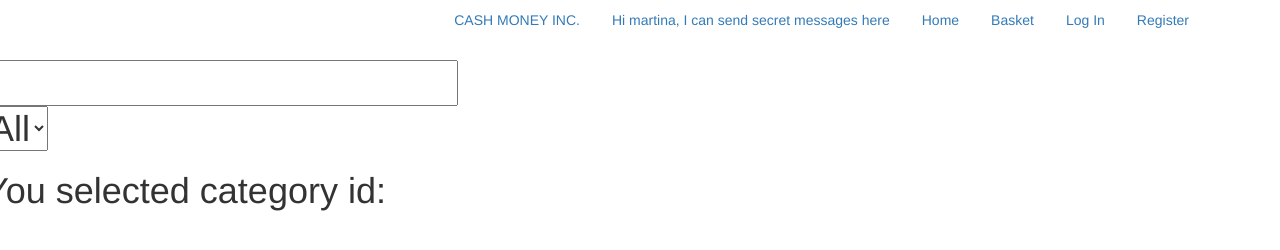
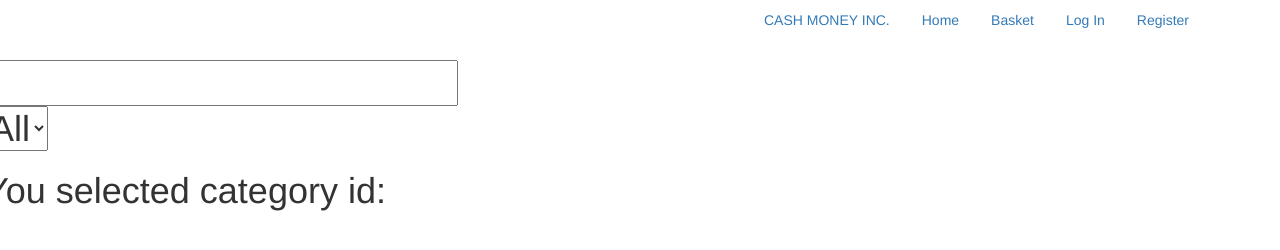
Before and after one commit to SamLindley/cashmoney, a website: page index.html in a window 1280 px wide. Drawn offline with nearby package versions, Linux system fonts and the light colour scheme; some packages are replaced by stand-ins of ours; no server answers; a script that the page names is missing.

Commit message:
initial project

```diff
--- a/index.html
+++ b/index.html
@@ -44,7 +44,6 @@
             <nav class="ng-show">
                 <ul class="nav nav-pills pull-right">
                     <li><a href="/">CASH MONEY INC.</a></li>
-                    <li><a href="/">Hi martina, I can send secret messages here</a></li>
                     <li><a href="/">Home</a></li>
                     <li><a href="/basket">Basket</a></li>
                     <li><a  ng-hide="isLoggedIn()" href="/login">Log In</a></li>
```
